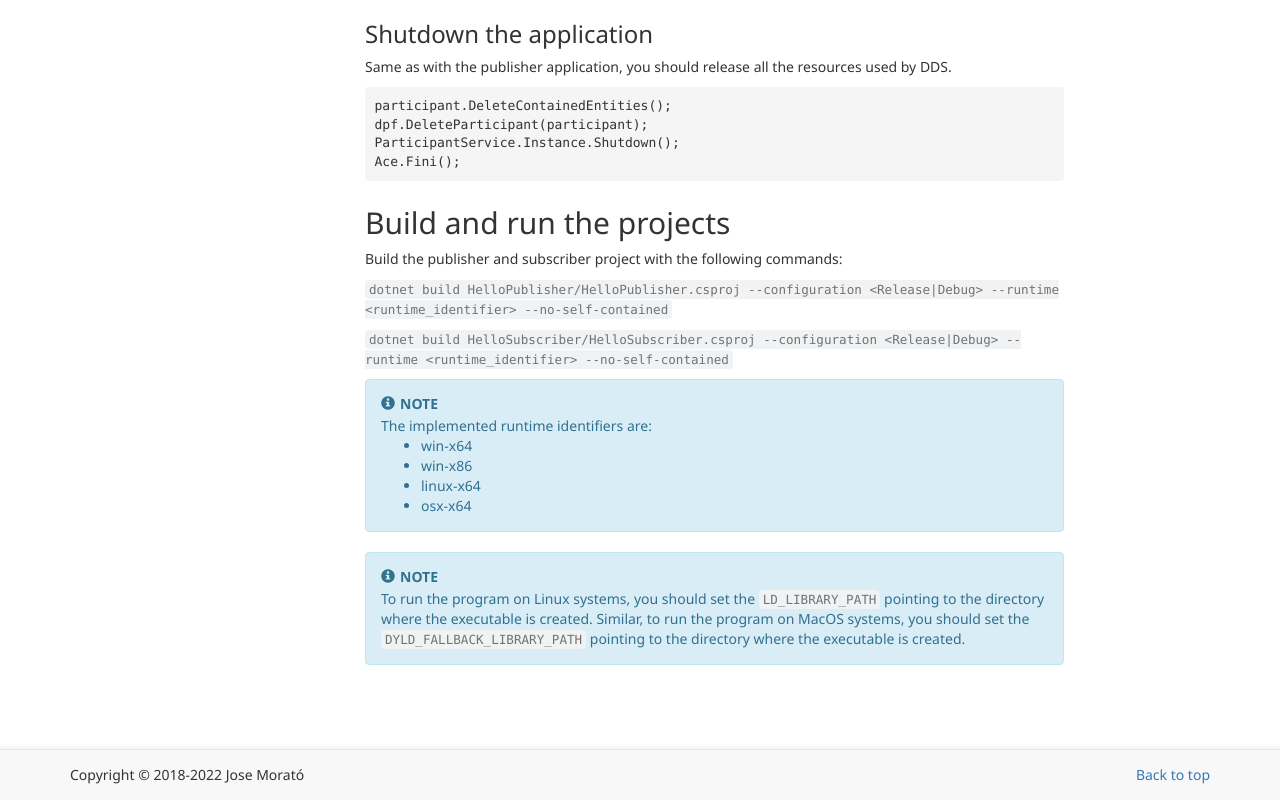
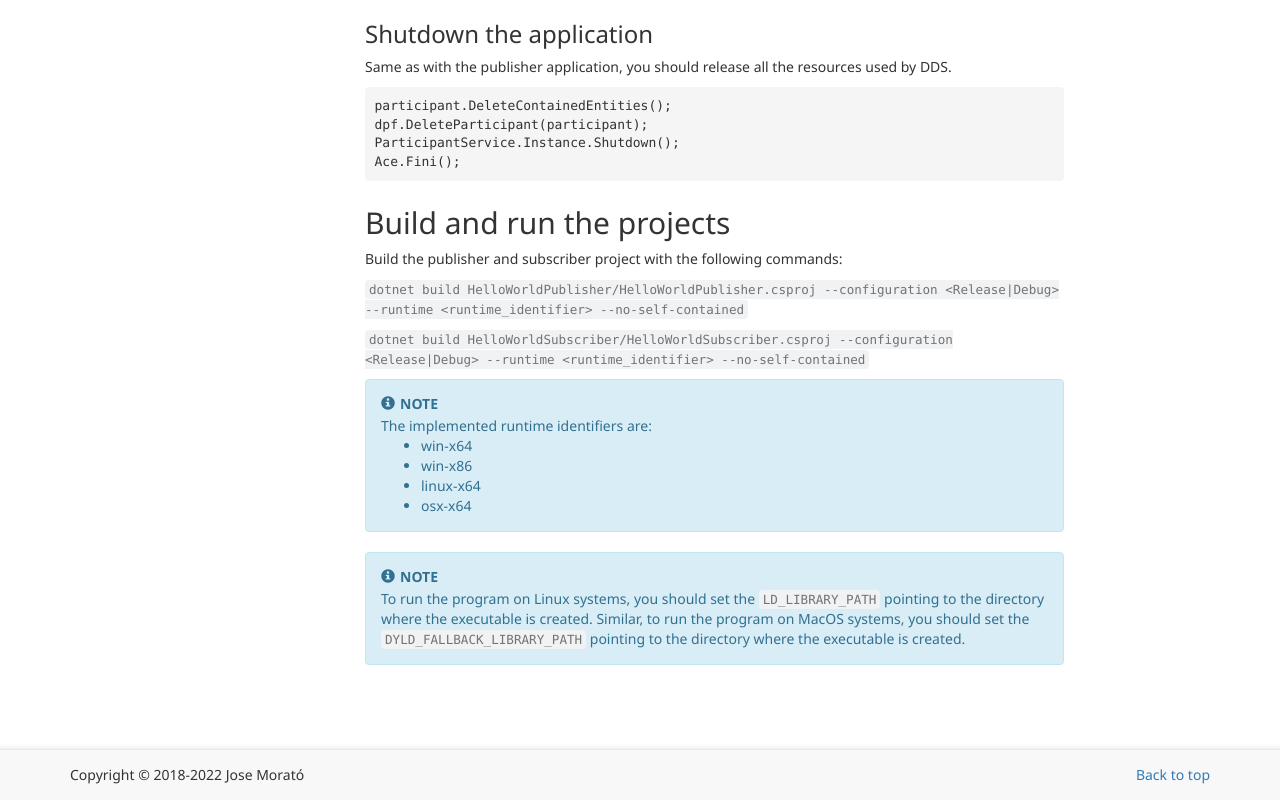
Before and after one commit to jmmorato/openddsharp_documentation, a plain HTML site: page docs/articles/getting_started.html in a window 1280 px wide. Shown: the part 5569-6369 px from the top of the page. Drawn offline with Linux system fonts and the light colour scheme.

Commit message:
Fixed project name in build commands

```diff
--- a/docs/articles/getting_started.html
+++ b/docs/articles/getting_started.html
@@ -290,8 +290,8 @@ Ace.Fini();
 </code></pre>
 <h2 id="build-and-run-the-projects">Build and run the projects</h2>
 <p>Build the publisher and subscriber project with the following commands:</p>
-<p><code>dotnet build HelloPublisher/HelloPublisher.csproj --configuration &lt;Release|Debug&gt; --runtime &lt;runtime_identifier&gt; --no-self-contained</code></p>
-<p><code>dotnet build HelloSubscriber/HelloSubscriber.csproj --configuration &lt;Release|Debug&gt; --runtime &lt;runtime_identifier&gt; --no-self-contained</code></p>
+<p><code>dotnet build HelloWorldPublisher/HelloWorldPublisher.csproj --configuration &lt;Release|Debug&gt; --runtime &lt;runtime_identifier&gt; --no-self-contained</code></p>
+<p><code>dotnet build HelloWorldSubscriber/HelloWorldSubscriber.csproj --configuration &lt;Release|Debug&gt; --runtime &lt;runtime_identifier&gt; --no-self-contained</code></p>
 <div class="NOTE">
 <h5>Note</h5>
 <p>The implemented runtime identifiers are:</p>
```
Also changed, not shown: docs/manifest.json.
